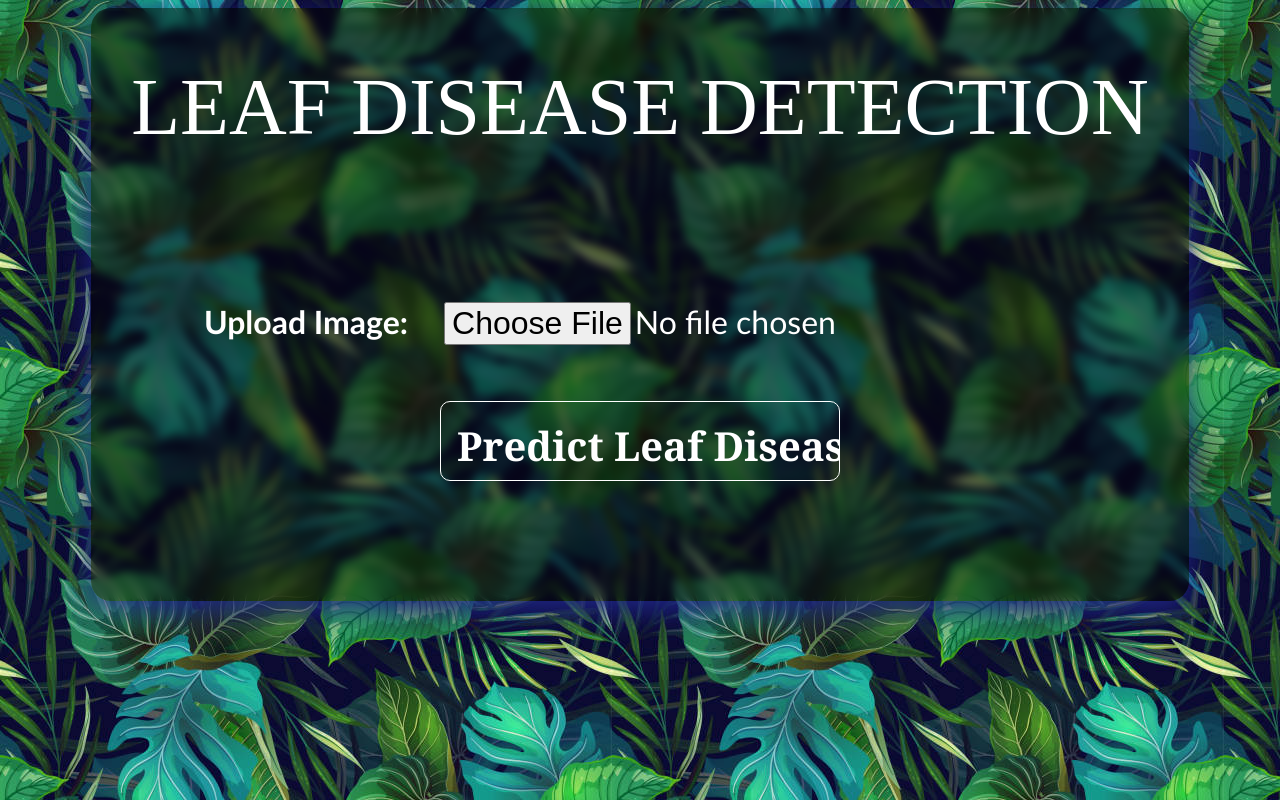
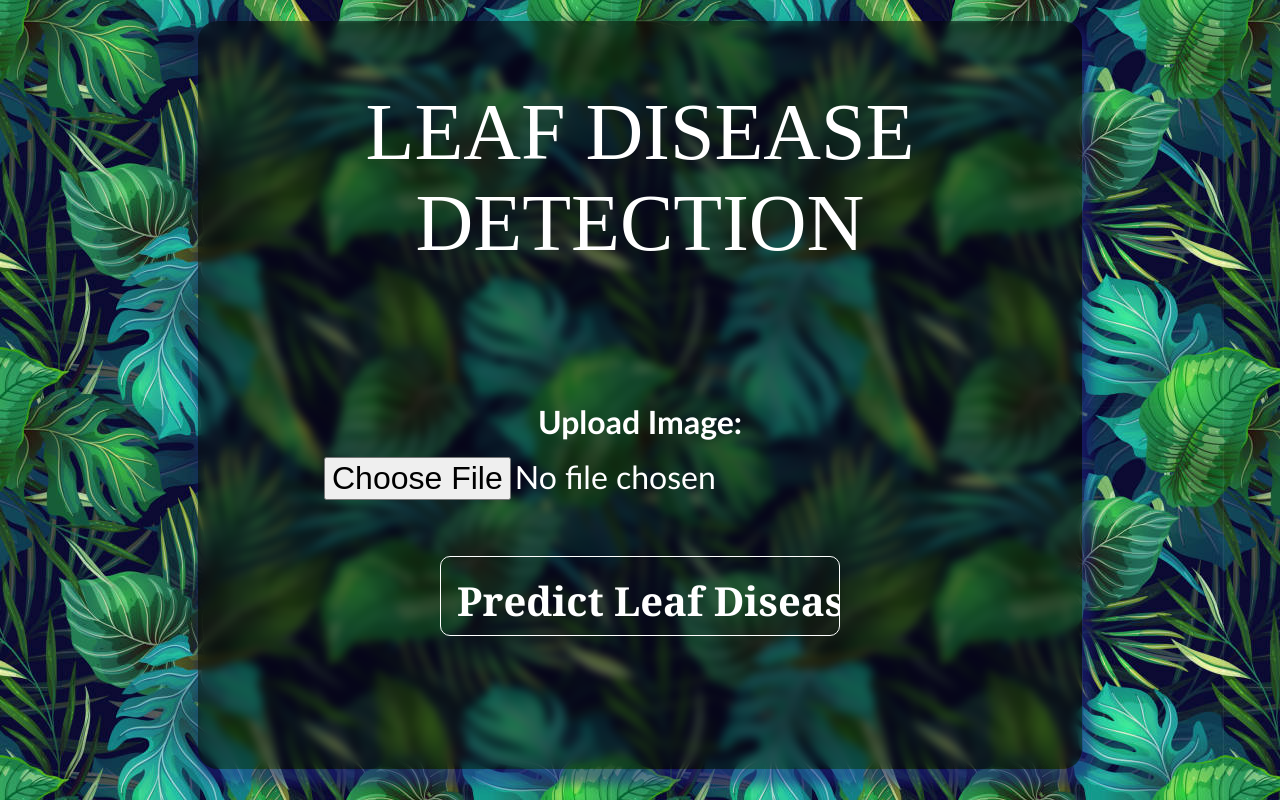
Before and after one commit to MayankAggarwal15/Leaf-Disease-Detection, a Flask app: page / in a window 1280 px wide. Run offline with Flask 3, Linux system fonts and the light colour scheme; parts of the project's set-up code (start-up, migrations or seed data) failed here and were passed over.

Commit message:
Update style.css

```diff
--- a/static/style.css
+++ b/static/style.css
@@ -9,16 +9,18 @@ body {
 
 .controls {
   background: rgba(0, 0, 0, 0.5);
-    box-shadow: 0 10px 30px 0 rgba(31, 38, 135, 1);
+  box-shadow: 5px 10px 10px 5px rgba(31, 38, 135, 0.5);
   backdrop-filter: blur(5px);
   border-radius: 20px;
   text-align: center;
   align-items: center;
   max-height: 100%;
   max-width: 100%;
+  padding: 1% 2%;
+  margin: 1% 15%;
 }
 
-  .choosen{
+.choosen {
   padding: 10vh;
   display: flex;
   flex-direction: column;
@@ -40,46 +42,45 @@ body {
 }
 
 h3 {
-    font-family: "Calibri";
+  font-family: "Cambria";
   font-size: 5vh;
   font-weight: bold;
 }
 
 p {
-    font-family: "Cambria";
+  font-family: "Calibri";
   font-size: 5vh;
-    font-weight: bold;
+  /* font-weight: bold; */
 }
 
-  input{
+input {
   padding: 2vh;
   font-family: "Calibri";
   font-size: 4vh;
   font-weight: normal;
 }
 
-  label{
+label {
   padding: 2vh;
   font-family: "Calibri";
   font-size: 4vh;
   font-weight: bold;
 }
 
-  #error{
+#error {
   color: red;
 }
 
 #uploadedImage {
-    width: 60vh;
-    height: 40vh;
+  width: 65vh;
+  height: 55vh;
   border: 2px solid #ccc;
 }
-
 
 .glow-on-hover {
   padding: 2vh;
   margin: 5vh;
-    font-family: 'Cambria';
+  font-family: "Cambria";
   font-weight: bold;
   font-size: 5vh;
   width: 50vh;
```
Lines whose indentation alone changed are shown as unchanged.
